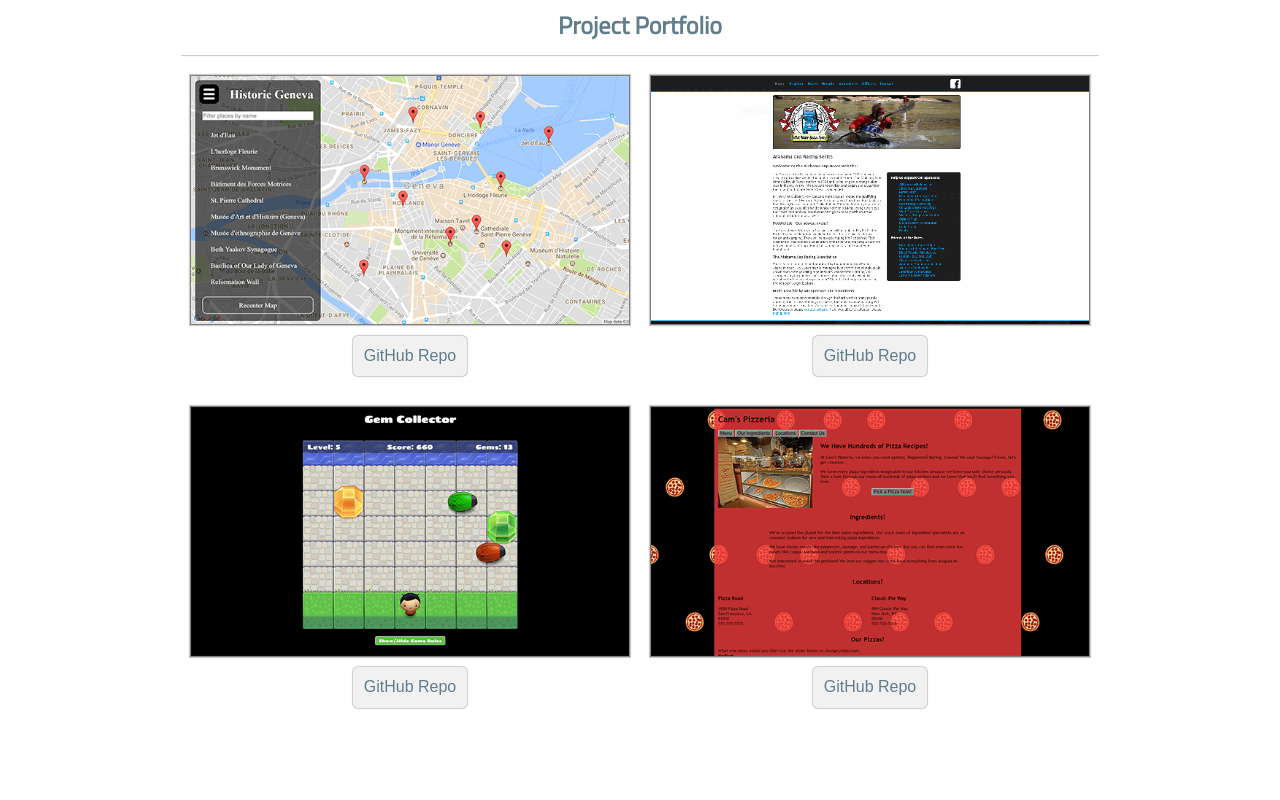
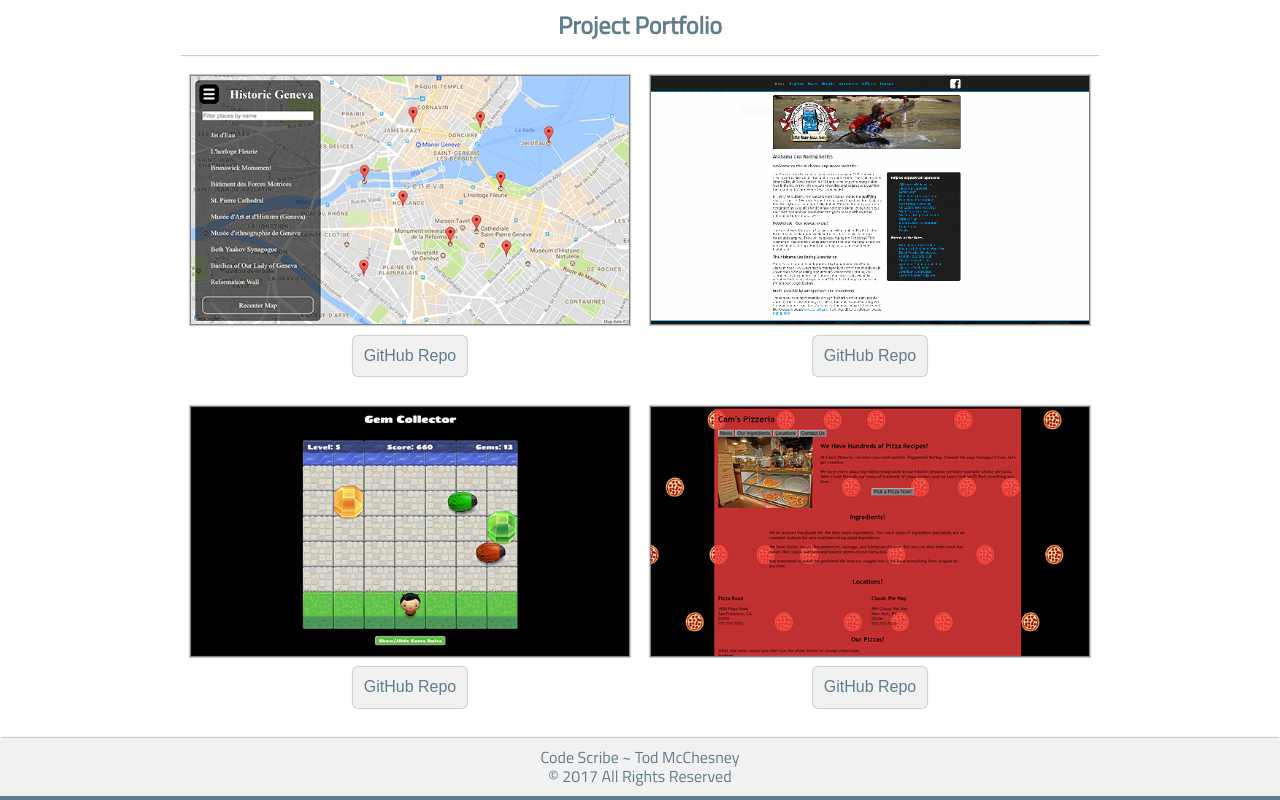
Before and after one commit to TodMcChesney/code-scribe-website, a website: page src/index.html in a window 1280 px wide. Shown: the part 861-1661 px from the top of the page. Before the commit the page ends 1599 px from the top, so only its background shows below. Drawn offline with Linux system fonts and the light colour scheme.

Commit message:
feat: Add footer

```diff
--- a/src/index.html
+++ b/src/index.html
@@ -2,7 +2,7 @@
 <html class="doc" lang="en-US">
     <head>
         <meta charset="utf-8">
-        <title>Front-End Web Developer Tod McChesney | Code Scribe</title>
+        <title>Front-End Web Development &amp; Optimization | Code Scribe ~ Tod McChesney</title>
         <meta name="viewport" content="width=device-width, initial-scale=1">
         <meta name="description" content="Code Scribe is a portfolio of front-end web development and performance optimization projects by Tod McChesney.">
         <meta name="author" content="Tod McChesney">
@@ -118,8 +118,11 @@
                 </section>
             </div>
         </main>
-        <footer>
-            <!-- Footer code goes here -->
+        <footer class="footer shadow__top">
+            <div class="footer__inner">
+                <p class="footer__copyright">Code Scribe ~ Tod McChesney<br>
+                    © 2017 All Rights Reserved</p>
+            </div>
         </footer>
         <!-- build:js js/scripts.min.js -->
         <script src="js/scripts.js"></script>
--- /dev/null
+++ b/src/scss/_footer.scss
@@ -0,0 +1,19 @@
+.footer {
+    width: 100%;
+    height: 100%;
+    border-bottom: solid 4px $blue-gray;
+    background-color: $light-gray;
+}
+
+.footer__inner {
+    max-width: 940px;
+    margin: 0 auto;
+}
+
+.footer__copyright {
+    padding: 10px;
+    margin: 0;
+    color: $blue-gray;
+    text-align: center;
+    line-height: 1.2;
+}
--- a/src/scss/_globals.scss
+++ b/src/scss/_globals.scss
@@ -24,3 +24,7 @@
 .shadow__bottom {
     box-shadow: 0 2px 1px -1px $shadow;
 }
+
+.shadow__top {
+    box-shadow: 0 -2px 1px -1px $shadow;
+}
--- a/src/scss/styles.scss
+++ b/src/scss/styles.scss
@@ -4,3 +4,4 @@
 @import "_globals.scss";
 @import "_header.scss";
 @import "_content.scss";
+@import "_footer.scss";
```
Also changed, not shown: src/css/styles.css.
